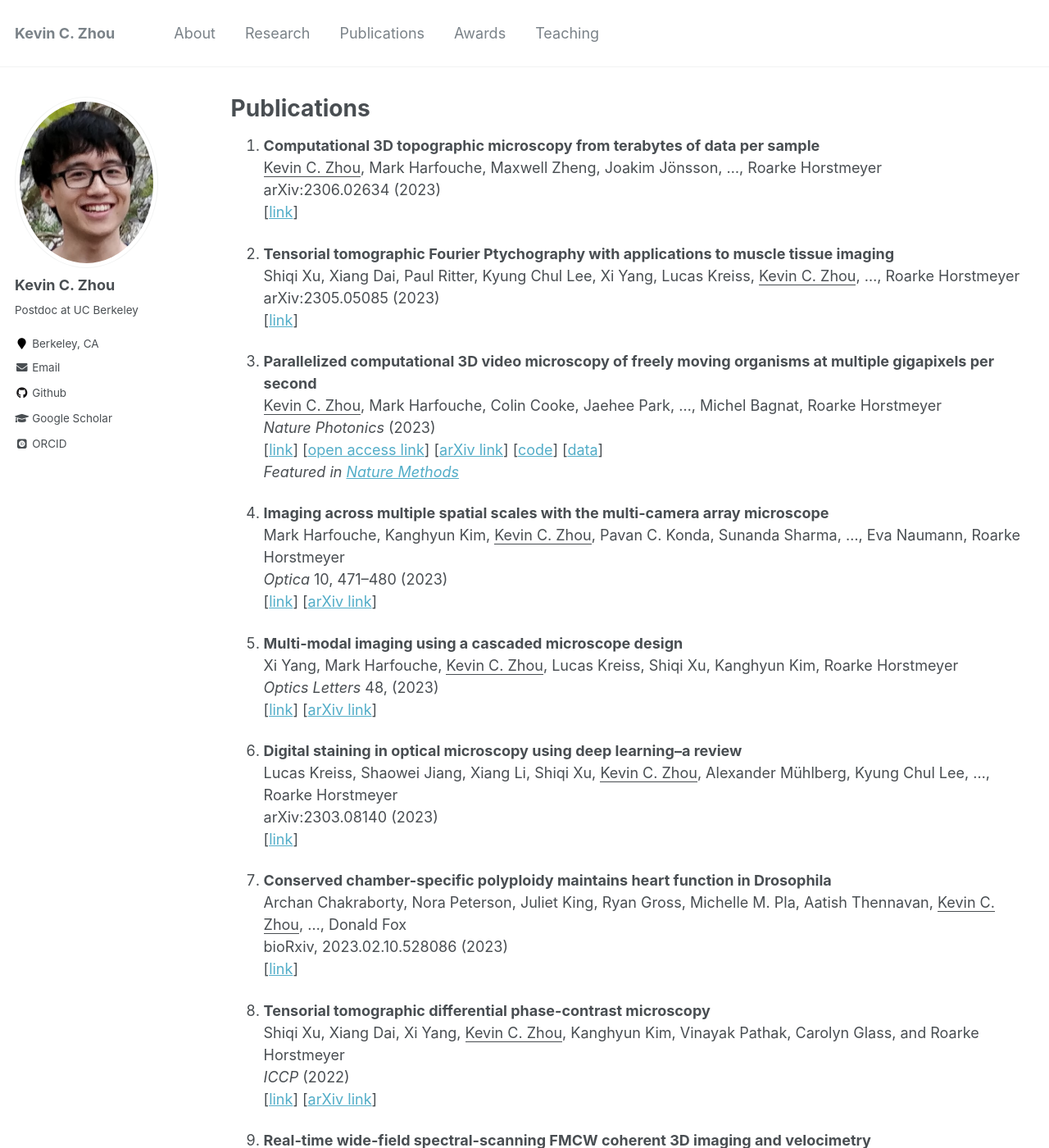
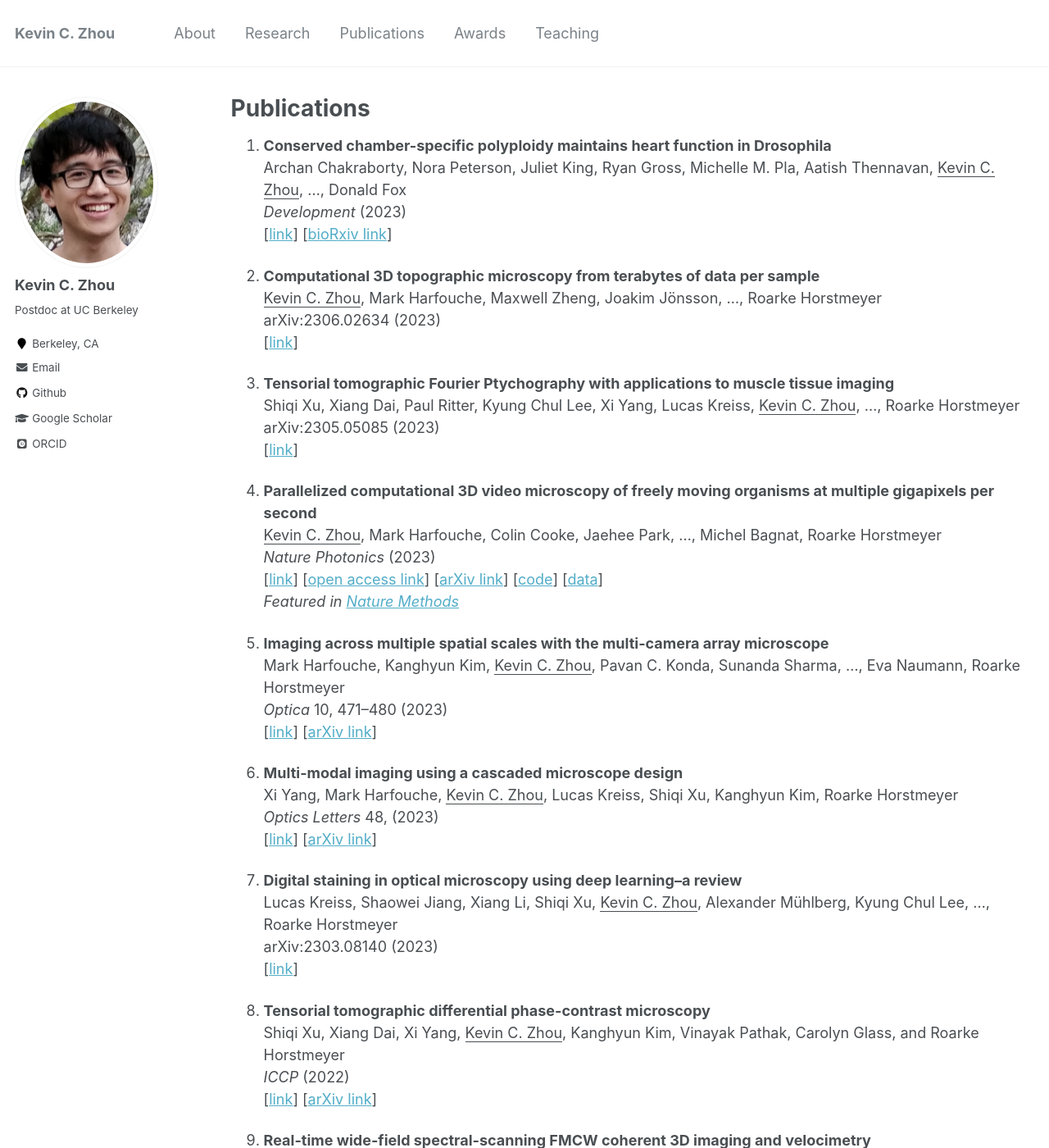
Before and after one commit to kevinczhou/kevinczhou.github.io, a Jekyll site: the page built from _pages/publications.md, in a window 1280 px wide and 1400 px high. Shown: the whole window at 82% size. Built offline with Jekyll 4.4.1, drawn with Linux system fonts in a browser that asks for light colours; some web fonts are replaced; part of the change alters nothing that is shown.

Commit message:
Update publications.md

```diff
--- a/_pages/publications.md
+++ b/_pages/publications.md
@@ -4,6 +4,11 @@ title: "Publications"
 permalink: /publications/
 author_profile: true
 ---
+
+1. **Conserved chamber-specific polyploidy maintains heart function in Drosophila**
+Archan Chakraborty, Nora Peterson, Juliet King, Ryan Gross, Michelle M. Pla, Aatish Thennavan, <ins>Kevin C. Zhou</ins>, ..., Donald Fox
+*Development* (2023)
+[[link](https://journals.biologists.com/dev/article-abstract/doi/10.1242/dev.201896/325740/Conserved-chamber-specific-polyploidy-maintains)] [[bioRxiv link](https://doi.org/10.1101/2023.02.10.528086)]
 
 1. **Computational 3D topographic microscopy from terabytes of data per sample**
 <ins>Kevin C. Zhou</ins>, Mark Harfouche, Maxwell Zheng, Joakim Jönsson, ..., Roarke Horstmeyer
@@ -35,11 +40,6 @@ Xi Yang, Mark Harfouche, <ins>Kevin C. Zhou</ins>, Lucas Kreiss, Shiqi Xu, Kangh
 Lucas Kreiss, Shaowei Jiang, Xiang Li, Shiqi Xu, <ins>Kevin C. Zhou</ins>, Alexander Mühlberg, Kyung Chul Lee, ..., Roarke Horstmeyer
 arXiv:2303.08140 (2023)
 [[link](https://arxiv.org/abs/2303.08140)]
-
-1. **Conserved chamber-specific polyploidy maintains heart function in Drosophila**
-Archan Chakraborty, Nora Peterson, Juliet King, Ryan Gross, Michelle M. Pla, Aatish Thennavan, <ins>Kevin C. Zhou</ins>, ..., Donald Fox
-bioRxiv, 2023.02.10.528086 (2023)
-[[link](https://doi.org/10.1101/2023.02.10.528086)]
 
 1. **Tensorial tomographic differential phase-contrast microscopy**
 Shiqi Xu, Xiang Dai, Xi Yang, <ins>Kevin C. Zhou</ins>, Kanghyun Kim, Vinayak Pathak, Carolyn Glass, and Roarke Horstmeyer
```
